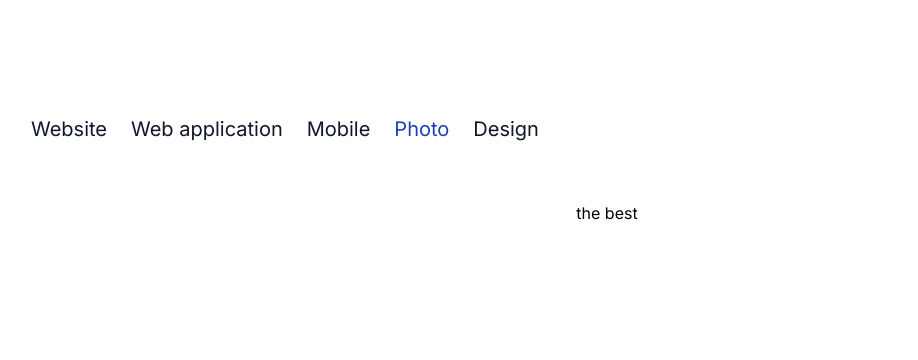
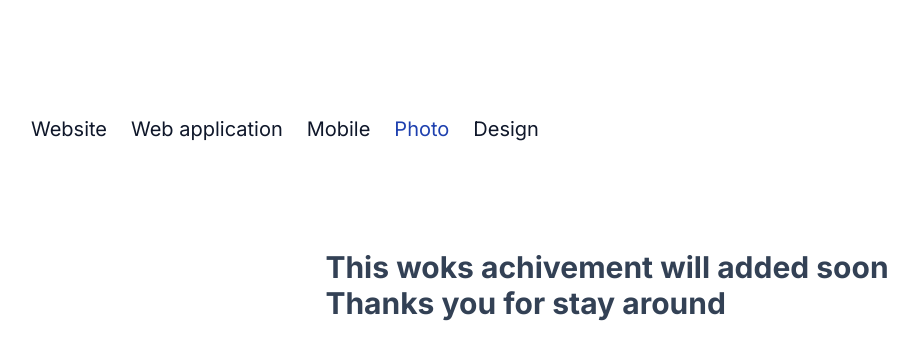
Before and after one commit to tchasinga/devservice, a Next.js app: page /photo in a window 1280 px wide. Shown: the top 360 px of the page, without its empty margins (33-951 px from the left). Built offline with nearby package versions, Linux system fonts and the light colour scheme.

Commit message:
feat: Update photo page with new content
The photo page has been updated with new content, including a message thanking users for their support and mentioning that an achievement will be added soon. This change improves the user experience and provides a more engaging page for visitors.

```diff
--- a/src/app/(rooms)/photo/page.jsx
+++ b/src/app/(rooms)/photo/page.jsx
@@ -2,8 +2,11 @@ import React from 'react'
 
 export default function photo() {
   return (
-    <div>
-        <h1>the best</h1>
+    <div className='flex flex-col items-center justify-center py-12 px-4 sm:px-6 lg:px-8'>
+       <div className="flex-col text-slate-700 font-bold text-3xl">
+       <h1>This woks achivement will added soon</h1>
+       <h1>Thanks you for stay around</h1>
+       </div>
     </div>
   )
 }
```
